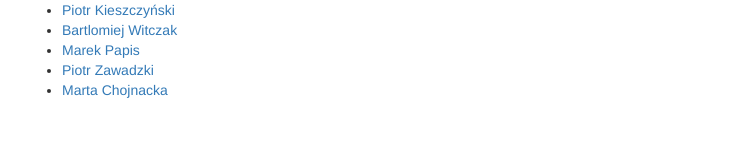
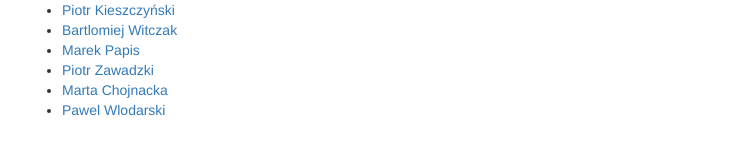
Before and after one commit to microhackathon-2015-03-juglodz/microhackathon-2015-03-juglodz.github.io, a Jekyll site: the page built from index.md, in a window 1280 px wide and 900 px high, scrolled down 3129 px. Shown: the part 735-890 px from the top of the window, without its empty margins (268-1011 px from the left). Built offline with Jekyll 4.4.1, drawn with Linux system fonts in a browser that asks for light colours; Markdown is read by kramdown in place of the engine named in the settings.

Commit message:
dane pawelwlodarski

```diff
--- a/_data/attendees.yml
+++ b/_data/attendees.yml
@@ -71,3 +71,6 @@
 
 - name: Marta Chojnacka
   github_username: chomartek
+
+- name: Pawel Wlodarski
+  github_username: PawelWlodarski
```
